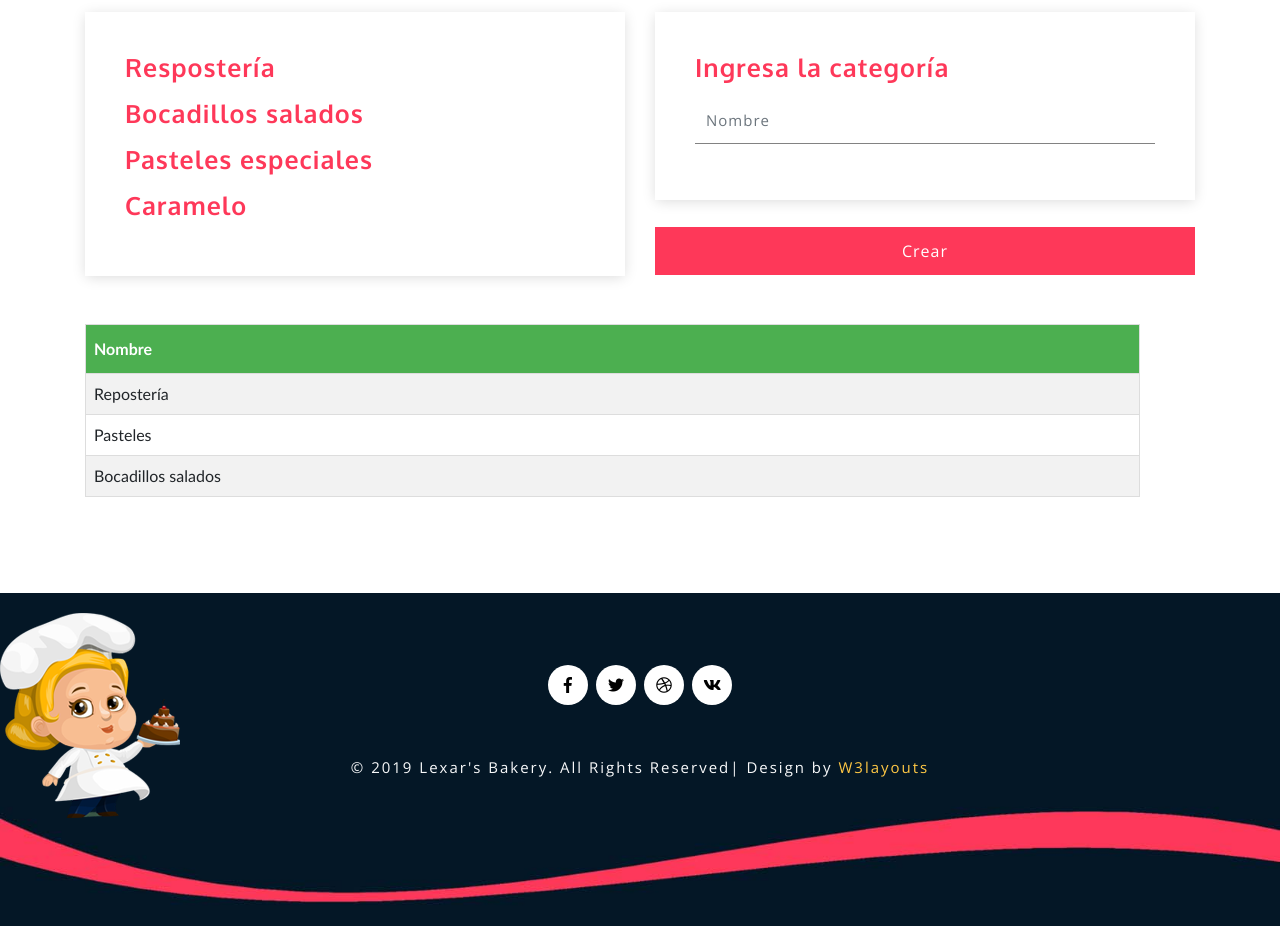
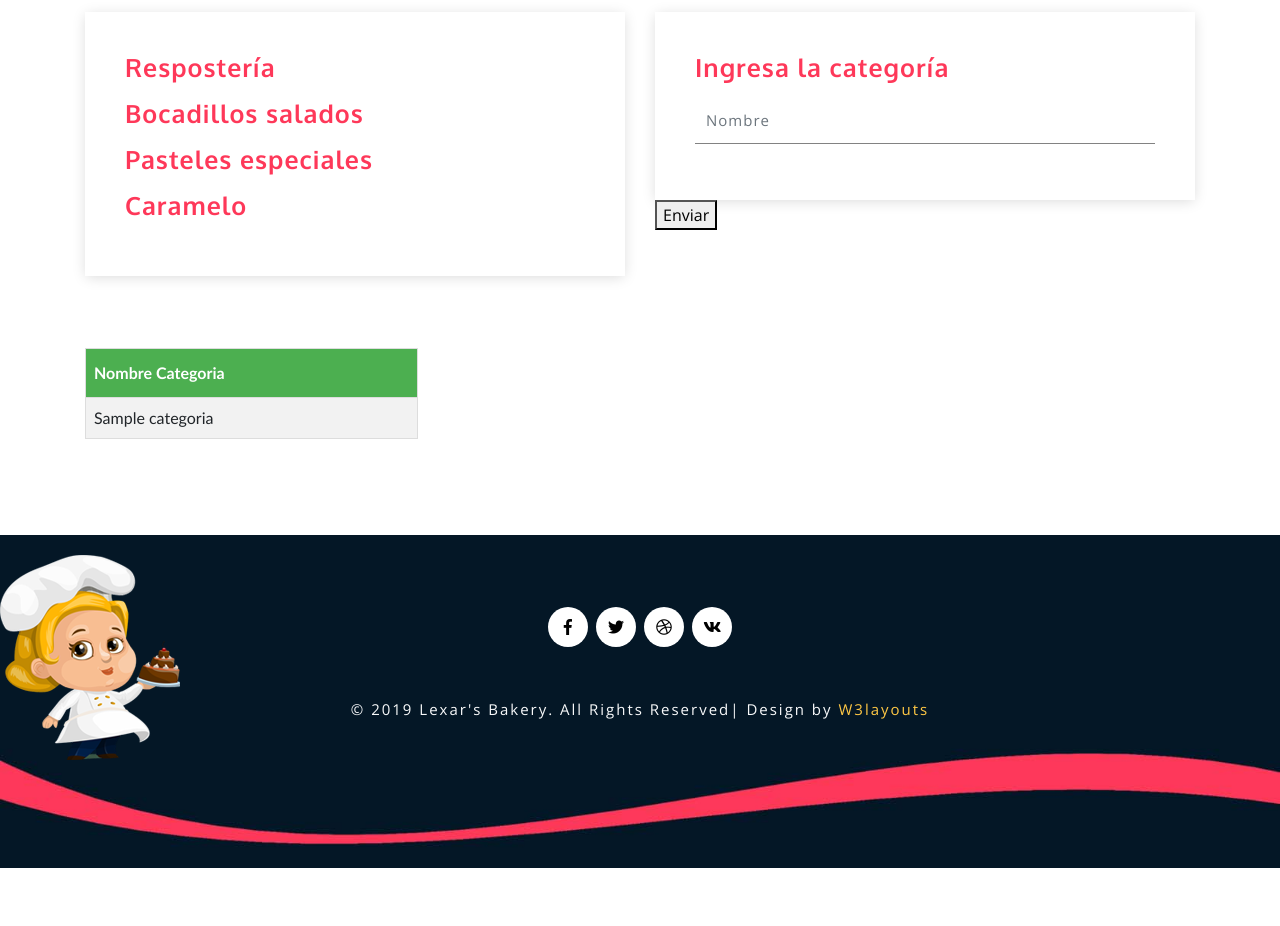
Before and after one commit to cc059/Pasteleria-Emergentes-Inventario, a PHP site: page /categorias.php in a window 1280 px wide. Shown: the part 512-1438 px from the top of the page. After the commit the page ends 1380 px from the top, so only its background shows below. Run offline with PHP 8.4, Linux system fonts and the light colour scheme; tables that the repository leaves empty or names only in its code hold one stand-in row (values such as "Sample post").

Commit message:
inserta y muestra datos Categorias

```diff
--- a/web/categorias.php
+++ b/web/categorias.php
@@ -1,3 +1,16 @@
+<?php
+include('clases\master.php');
+$categorias= new camposCategoria();
+
+if($_POST){
+	$id_categoria=0;
+	$nombre_categoria=$_POST{'txtcate'};
+	$categorias->asignarValor($id_categoria,$nombre_categoria);
+	$categorias->guardar();
+
+}
+
+?>
 <!DOCTYPE html>
 <html lang="zxx">
 
@@ -38,7 +51,7 @@
 #customers {
   font-family: "Trebuchet MS", Arial, Helvetica, sans-serif;
   border-collapse: collapse;
-  width: 95%;
+  width: 30%;
 }
 
 #customers td, #customers th {
@@ -193,32 +206,35 @@
 				<div class="col-lg-6 address-left mt-lg-0 mt-5">
 					<div class="address-grid">
 						<h4 class="font-weight-bold mb-3">Ingresa la categoría</h4>
-						<form action="#" method="post">
+						<form action="categorias.php" method="post">
 
 							<div class="form-group">
-								<input type="text" class="form-control" placeholder="Nombre" name="nombre_cliente" required="">
+								<input type="text" class="form-control" placeholder="Nombre" name="txtcate" required="">
 							</div>
 							</div>
-                            <input type="submit" value="Crear">
+                            <button type="submit">Enviar</button>
 						</form>
 					</div>
                 </div><br/><br/>
+<fieldset>
+<table  id="customers">
+  <tr>
+	<th>Nombre Categoria</th>
+	</tr>
 
-<table id="customers">
-  <tr>
-    <th>Nombre</th>
-  </tr>
-  <tr>
-    <td>Repostería</td>
-  </tr>
-  <tr>
-    <td>Pasteles</td>
-  </tr>
-  <tr>
-    <td>Bocadillos salados</td>
-  </tr>
-
+<?php
+	$datosCategorias=camposCategoria::listarCategorias();
+	foreach($datosCategorias as $categoria){
+		$id_categoria= $categoria['id_categoria'];
+		echo <<<CATEGORIAS
+		<tr>
+		<td>{$categoria['nombre_categoria']}</td><br/>
+		</tr>
+CATEGORIAS;
+	}
+?>
 </table>
+</fieldset>
 
 			</div>
 		</div>
--- /dev/null
+++ b/web/clases/campos_categoria.php
@@ -0,0 +1,33 @@
+<?php
+    class camposCategoria{
+        private $id_categoria=0;
+        private $nombre_categoria='';
+
+        function asignarValor($id_categoria, $nombre_categoria){
+            $this->id_categoria=$id_categoria;
+            $this->nombre_categoria=$nombre_categoria;
+        }
+
+        function _get($atributo){
+            if($isset($this->$atributo)){
+                return $this->$atributo;
+            }
+        }
+        function guardar(){
+            $sql="INSERT INTO categoria (nombre_categoria) VALUES ('{$this->nombre_categoria}');";
+            mysqli_query(conexion::obtenerinstancia(), $sql);
+        }
+        static function listarCategorias(){
+            $categorias=array();
+            $result=0;
+            $sql="SELECT * FROM categoria;";
+            $rs=mysqli_query(conexion::obtenerinstancia(), $sql);
+            if(mysqli_num_rows($rs)>0) {
+                while ($fila = mysqli_fetch_assoc($rs)){
+                    $categorias[] = $fila;
+                }
+            }
+            return $categorias;
+        }
+
+    }
--- /dev/null
+++ b/web/clases/conexion.php
@@ -0,0 +1,14 @@
+<?php
+class conexion{
+    private static $objetoConexion=null;
+    private static $instancia=null;
+
+    public static function obtenerInstancia(){
+        if(self::$objetoConexion==null){
+            self::$instancia==new conexion();
+            self::$objetoConexion=mysqli_connect(BD_HOST, BD_USER, BD_PASS,BD_NAME);
+
+        }
+        return self::$objetoConexion;
+    }
+}
--- /dev/null
+++ b/web/clases/config.php
@@ -0,0 +1,5 @@
+<?php
+define('BD_HOST','localhost');
+define('BD_USER','root');
+define('BD_PASS','');
+define('BD_NAME','pasteleria_bd');
--- /dev/null
+++ b/web/clases/master.php
@@ -0,0 +1,4 @@
+<?php
+include('clases\config.php');
+include('clases\campos_categoria.php');
+include('clases\conexion.php');
```
